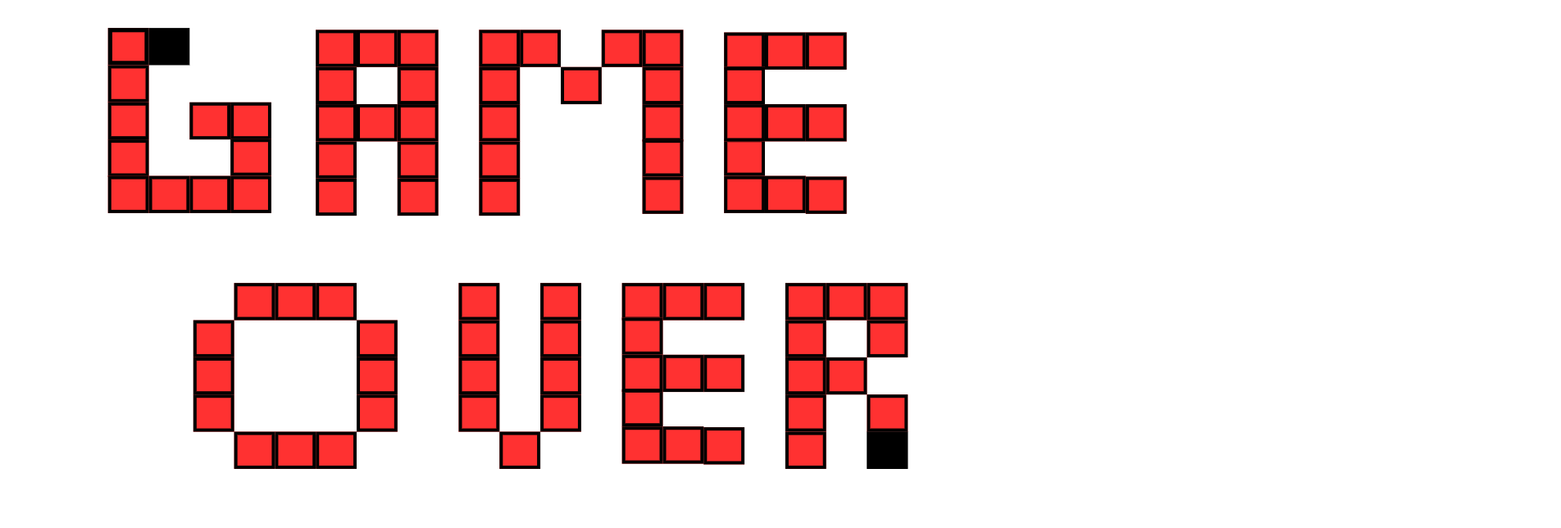
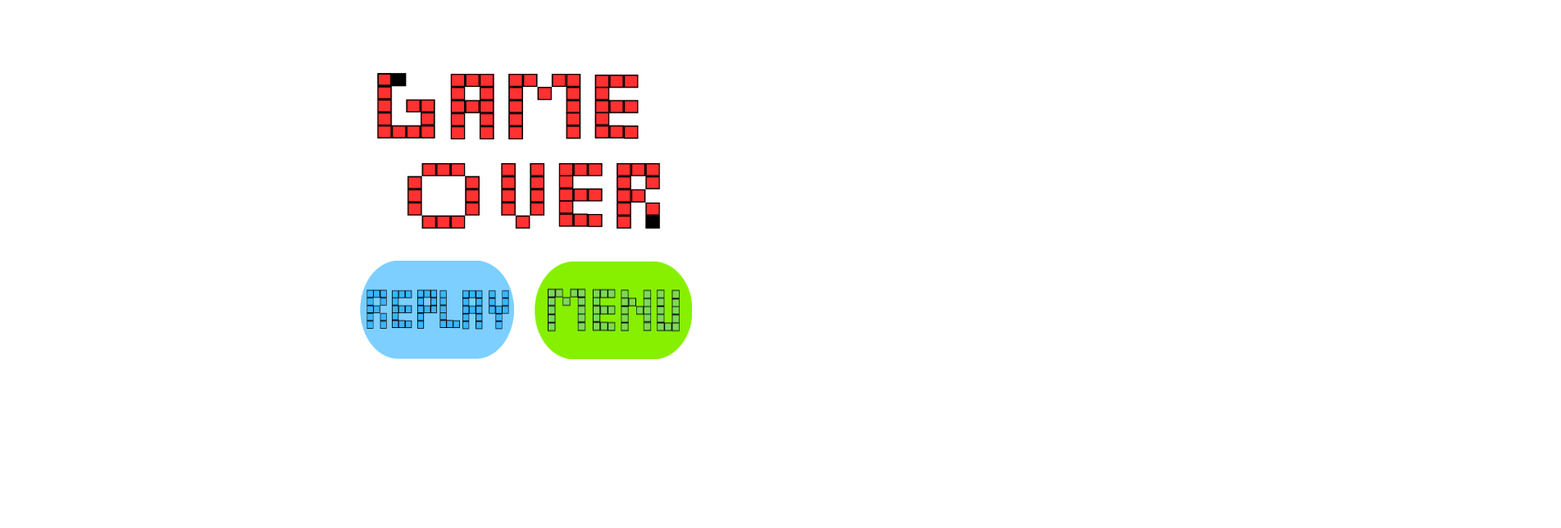
Before and after one commit to dgassonb/dgassonb.github.io, a plain HTML site: page pages/gameOver.html in a window 1280 px wide. Shown: the top 644 px of the page at 82% size, 1904 px wide, since content can reach past the window. Drawn offline with Linux system fonts and the light colour scheme.

Commit message:
Update gameOver.html

```diff
--- a/pages/gameOver.html
+++ b/pages/gameOver.html
@@ -5,67 +5,16 @@
     <meta name="viewport" content="width=device-width, initial-scale=1.0">
     <title>Papier.io</title>
 
-    <!--<script defer>
-        function Init (){
-            open("index.html");
-            window.close();
-        }
-    </script>-->
+    <link rel="stylesheet" href="style.css">
 
-    <style>
-        div{
-            text-align: center;
-            align-items: center;
-            justify-content: center;
-            width: 100%;
-
-        }
-
-
-        #button{
-            margin-top: 30vh;
-            scale: 2;
-        }
-
-        body{
-            align-items: center;
-            justify-content: center;
-
-            flex-direction: column;
-        }
-
-        input{
-            padding: 20px 50px;
-            border-radius: 30px;
-        }
-
-        h1{
-            scale: 7;
-        }
-
-        #b1 {
-
-            width: 237px;
-            height: 115px;
-        }
-
-        #b2 {
-
-            width: 209px;
-            height: 105px;
-        }
-
-
-
-    </style>
 </head>
-<body>
-    <div id="paper">
-        <img id = "go" src = "gameover.png"></img>
+<body class="body">
+    <div class="div">
+        <img id = "title" src = "gameover.png"></img>
     </div>
-    <div id="button">
-        <input type="image" id = "b1" src="replay.png" onclick=window.location.href='index.html'; value='Replay'/>
-        <input type="image" id = "b2" src="menu.png" onclick=window.location.href='menu.html'; value='Menu'/>
+    <div class="div">
+        <input type="image" src="replay.png" onclick=window.location.href='index.html'; value='Replay'/>
+        <input type="image" src="../menu.png" onclick=window.location.href='../menu.html'; value='Menu'/>
     </div>
 </body>
 </html>
```
